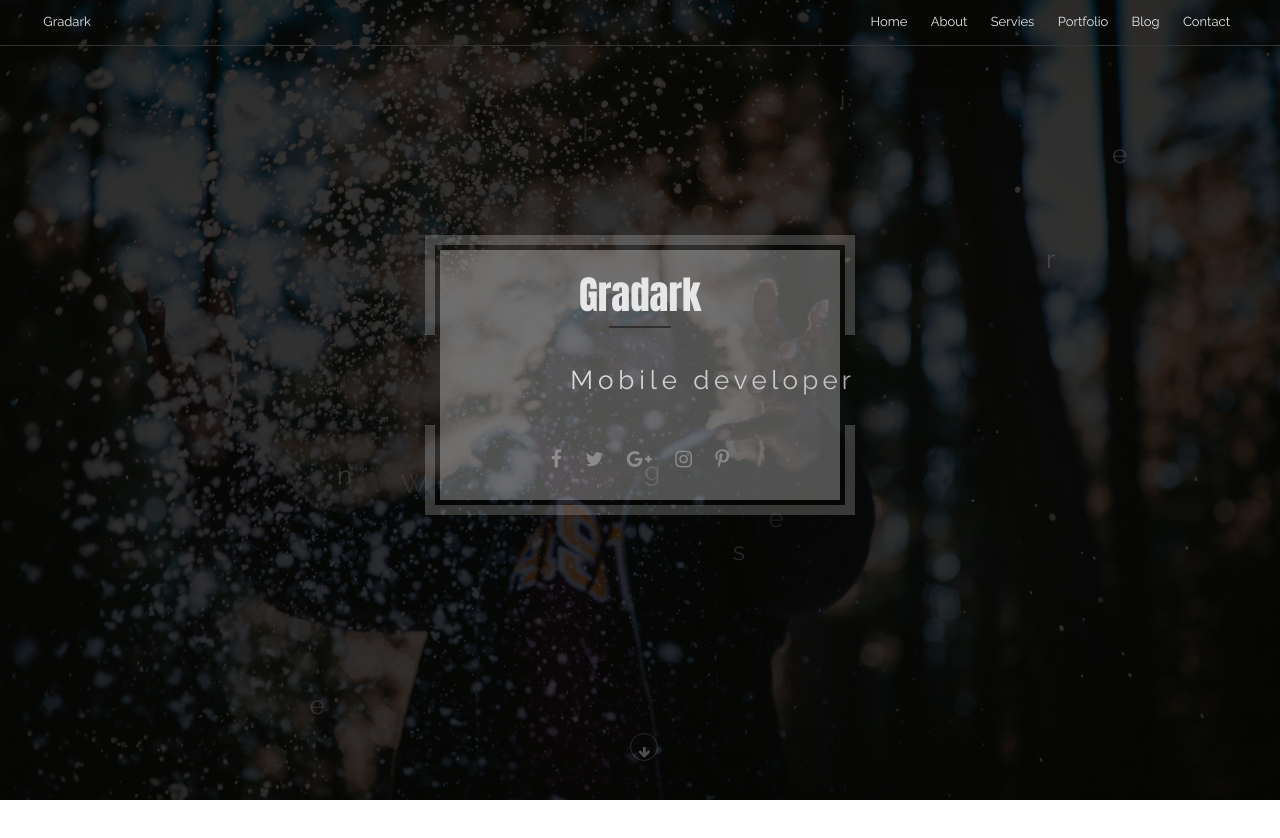
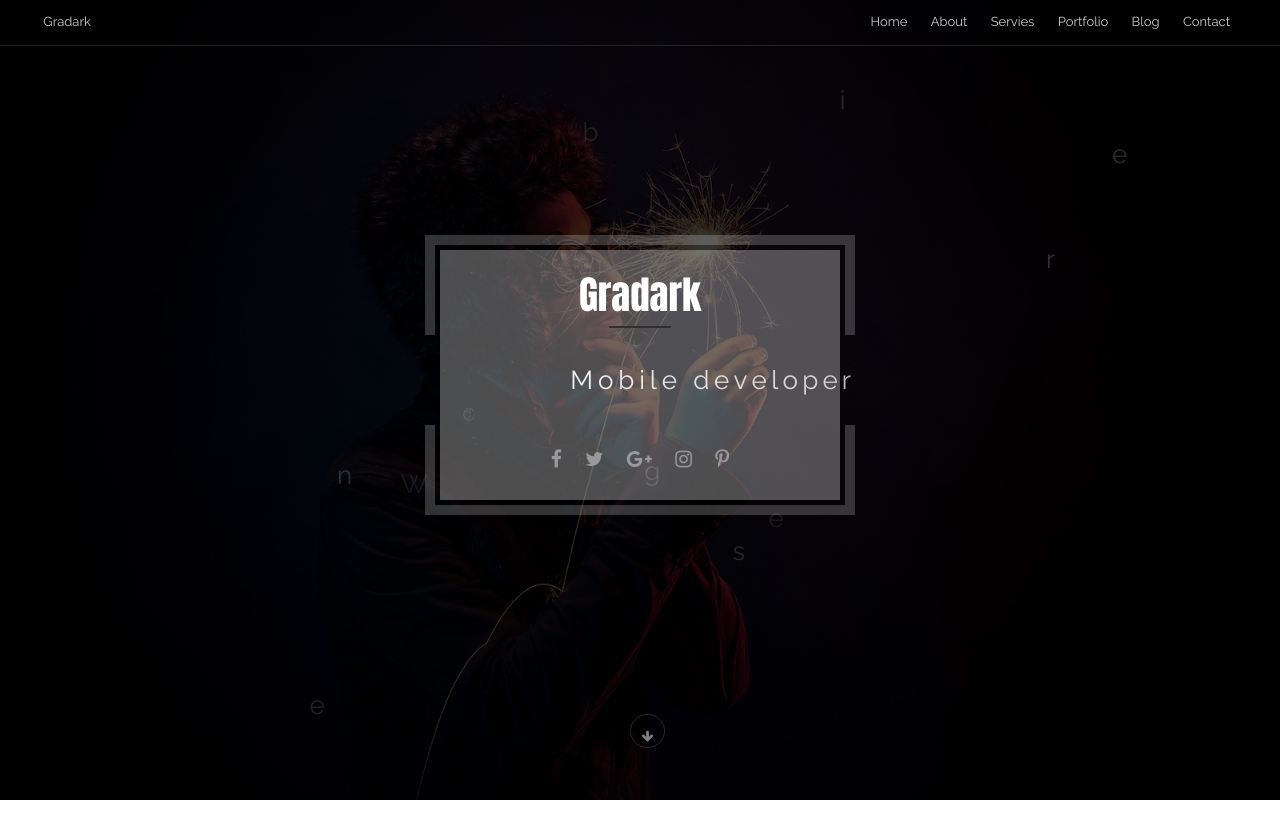
Before and after one commit to ynzkai/gradark, a plain HTML site: page index.html in a window 1280 px wide. Shown: the top 838 px of the page. Drawn offline with Linux system fonts and the light colour scheme.

Commit message:
finish home section

```diff
--- a/assets/css/style.css
+++ b/assets/css/style.css
@@ -52,7 +52,7 @@ body {
 }
 
 #home, #home a {
-	color: #e7e7e7;
+	color: #ccc;
 }
 
 /* background */
@@ -94,7 +94,7 @@ body {
 /* header */
 #home header {
 	padding: 15px 40px;
-	border-bottom: 1px solid #333;
+	border-bottom: 1px solid #222;
 	position: fixed;
 	width: 100%;
 	top: 0;
@@ -103,6 +103,10 @@ body {
 	box-sizing: border-box;
 	-webkit-box-sizing: border-box; /* Safari */
 	-moz-box-sizing: border-box; /* Firefox */
+}
+
+#home header.fixed {
+	background-color: rgba(0,0,0,1);
 }
 
 #home header:after {
@@ -125,15 +129,15 @@ body {
 }
 #home header #navbar a {
 	padding: 0 10px;
-	transition: color .5s;
-	-moz-transition: color .5s; /* Firefox 4 */
-	-webkit-transition: color .5s; /* Safari 和 Chrome */
-	-ms-transition: color .5s; /* Opera */
-	-o-transition: color .5s; /* Opera */
+	transition: color .3s;
+	-moz-transition: color .3s; /* Firefox 4 */
+	-webkit-transition: color .3s; /* Safari 和 Chrome */
+	-ms-transition: color .3s; /* Opera */
+	-o-transition: color .3s; /* Opera */
 }
 #home header #navbar a:hover {
 	color: #999;
-	text-shadow: 0 0 1px #999;
+	text-shadow: 0 0 0 1px #c0c0c0;
 }
 
 #home header #navbar #button {
@@ -224,6 +228,7 @@ body {
 	margin: -150px -200px;
 	text-align: center;
 	background-color: rgba(255,255,255,.3);
+	color: #fff;
 }
 
 #home #center-panel #title {
@@ -273,7 +278,7 @@ body {
 #home #center-panel #sns-buttons a {
 	font-size: 1.5em;
 	padding: 0 10px;
-	color: #8b8b8b;
+	color: #999;
 	transition: color .5s;
 	-moz-transition: color .5s; /* Firefox 4 */
 	-webkit-transition: color .5s; /* Safari 和 Chrome */
@@ -282,23 +287,22 @@ body {
 }
 #home #center-panel #sns-buttons a:hover {
 	color: #fff;
-	text-shadow: 0 0 3px #fff;
 }
 
 #home #down-button {
 	position: absolute;
-	width: 2em;
-	height: 2em;
-	line-height: 2em;
+	width: 2.5em;
+	height: 2.5em;
+	line-height: 2.5em;
 	text-align: center;
 	font-size: 1em;
 	color: #fff;
-	opacity: .3;
-	bottom: 3em;
+	opacity: .5;
+	bottom: 4em;
 	left: 50%;
 	margin-left: -.75em;
 	border-radius: 999px;
-	border: 1px solid rgba(255,255,255,.5);
+	border: 1px solid rgba(255,255,255,.3);
 }
 #home #down-button i {
 	position: relative;
@@ -307,8 +311,8 @@ body {
 #home #down-button:hover {
 	cursor: pointer;
 	color: #222;
-	background: #fff;
-	box-shadow: 0 0 30px 0 #fff;
+	background-color: rgba(255,255,255,.5);
+	box-shadow: 0 0 50px 0 #ccc;
 }
 #home #down-button:hover i {
 	animation: none;
@@ -344,6 +348,7 @@ body {
 	.main-container {
 		padding: 0 20px;
 	}
+	/* home style */
 	#home {
 		margin: 0 -20px;
 	}
@@ -358,11 +363,12 @@ body {
 		top: 0;
 		right: -190px;
 		padding: 15px 20px;
-		background-color: #000;
+		background-color: rgba(0,0,0,.9);
 	}
 	#home header #navbar #links {
+		font-size: 1.2em;
 		position: absolute;
-		padding-top: 3em;
+		padding-top: 3.6em;
 	}
 	#home header #navbar #links a {
 		display: block;
@@ -375,6 +381,7 @@ body {
 		float: left;
 		left: -66px; /* 20 + 20 + 2em(body font size 13px * 2) */
 	}
+	/* end home style */
 }
 
 @media (max-width: 480px) {
--- a/assets/js/gradark.js
+++ b/assets/js/gradark.js
@@ -53,6 +53,7 @@ $(document).ready(function () {
   // scroll
   $("#links .home").click(function() { $(document).scrollTo("#home", 1000); });
   $("#links .about").click(function() { $(document).scrollTo("#about", 1000); });
+  $("#home #down-button").click(function() { $(document).scrollTo("#about", 1000); });
   $("#links .servies").click(function() { $(document).scrollTo("#servies", 1000); });
   $("#links .portfolio").click(function() { $(document).scrollTo("#portfolio", 1000); });
   $("#links .blog").click(function() { $(document).scrollTo("#blog", 1000); });
@@ -63,9 +64,9 @@ $(document).ready(function () {
 	offset: 50,
     handler: function(direction) {
 	  if(direction == "down") {
-	    $("#home header").css("background-color", "rgba(0,0,0,.8)");
+	    $("#home header").addClass("fixed");
 	  } else {
-	    $("#home header").css("background-color", "transparent");
+	    $("#home header").removeClass("fixed");
 	  }
     }
   });
--- a/index.html
+++ b/index.html
@@ -27,7 +27,7 @@
   <div class="main-container">
     <section id="home">
       <div id="background">
-        <div id="wraper"><img src="assets/images/home_background.jpeg" /></div>
+        <div id="wraper"><img src="assets/images/home_background.jpg" /></div>
       </div>
       <header>
         <div id="logo">
```
Also changed, not shown: assets/images/home_background.jpg (added), assets/images/home_background1.jpeg (renamed from assets/images/home_background.jpeg), assets/images/home_background2.jpg (added), assets/images/home_background3.jpg (added), 1 other file.
